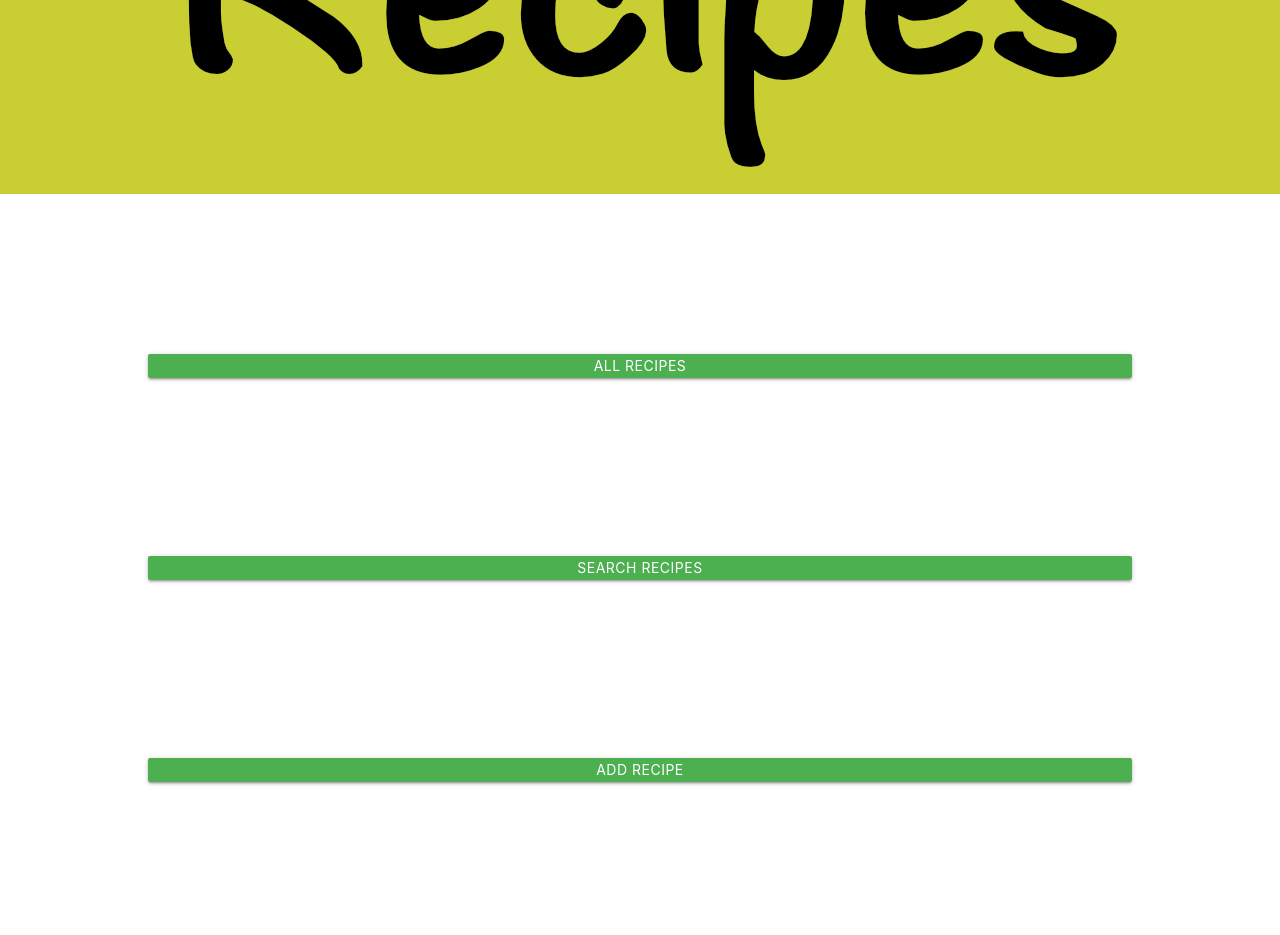
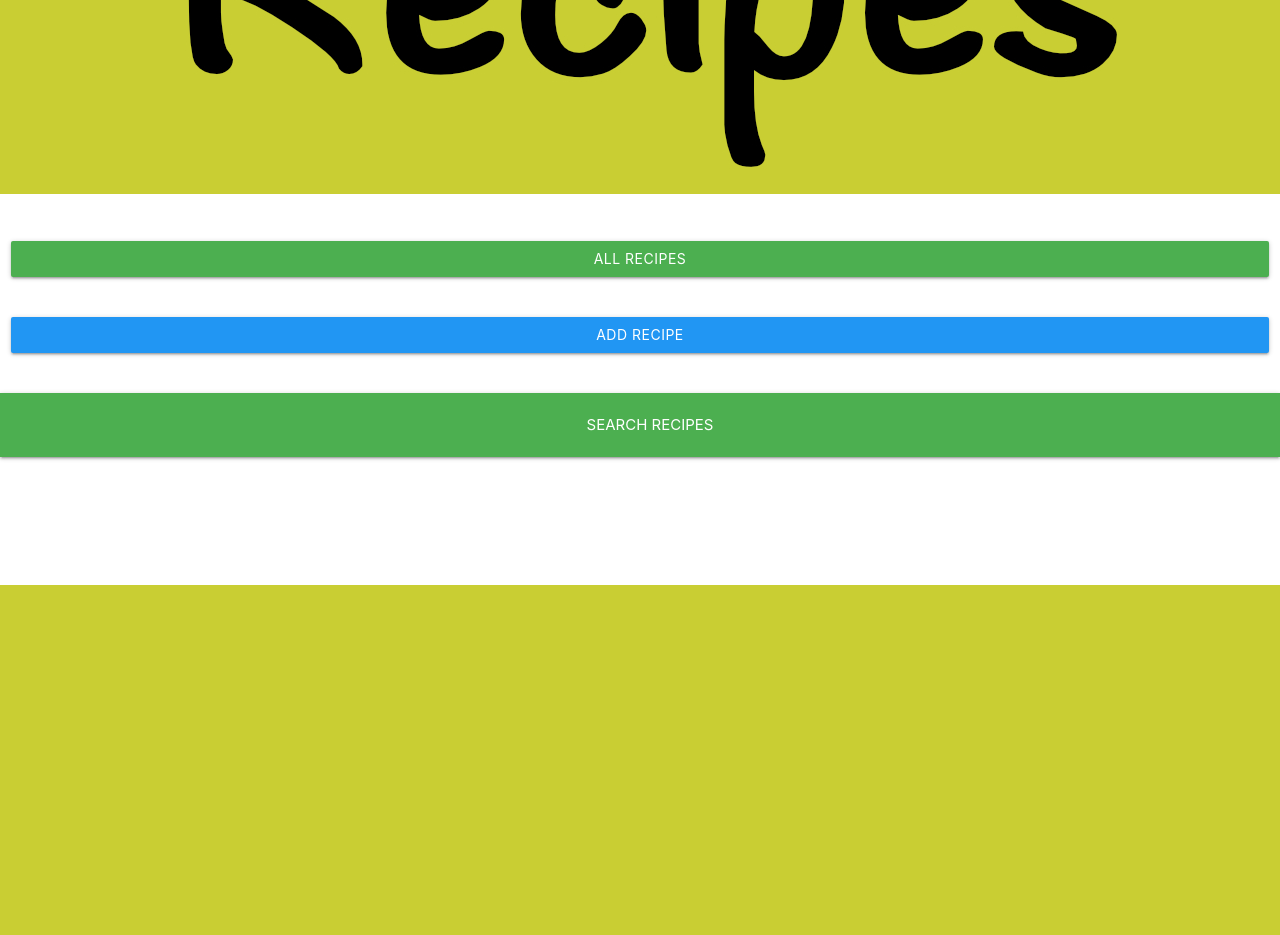
Before and after one commit to jeffoneilldev/dcd-milestone-project-recipes, a Flask app: page / in a window 1280 px wide. Shown: the part 606-1541 px from the top of the page. After the commit the page ends 1191 px from the top, so only its background shows below. Run offline with Flask 2, Linux system fonts and the light colour scheme; data that the repository does not hold is empty; some libraries are stand-ins or nearby versions.

Commit message:
added dropdown menu and pages for searching

```diff
--- a/app.py
+++ b/app.py
@@ -18,7 +18,23 @@ def recipe_home():
 
 @app.route('/find_recipe')
 def find_recipe():
-    return render_template("searchrecipes.html", recipe=mongo.db.recipe.find())
+    return render_template("searchrecipe.html", recipe=mongo.db.recipe.find())
+
+@app.route('/recipe_meateater')
+def recipe_meateater():
+    return render_template("meateater.html", recipe=mongo.db.recipe.find())
+
+@app.route('/recipe_vegetarian')
+def recipe_vegetarian():
+    return render_template("vegetarian.html", recipe=mongo.db.recipe.find())
+
+@app.route('/recipe_cuisine')
+def recipe_cuisine():
+    return render_template("cuisine.html", recipe=mongo.db.recipe.find())
+
+@app.route('/recipe_author')
+def recipe_author():
+    return render_template("author.html", recipe=mongo.db.recipe.find())
 
 
 @app.route('/get_recipe')
--- a/static/css/style.css
+++ b/static/css/style.css
@@ -4,9 +4,27 @@
     width: 100%;
 }
 
+.homemenu {
+    align-content: center;
+}
+
 .navigation_buttons {
-    margin: 10%;
+    width: 300px;
+    line-height: 100px;
+    margin: 20px 20px;
+}
+
+.nav-wrapper {
+ /*   margin-left: 20px;
+    margin-right: 20px; */
+}
+
+.dropdown-trigger {
     padding: 20px;
+}
+
+.dropdown-content {
+    width: 200px;
 }
 
 .btn_small {
--- a/templates/base.html
+++ b/templates/base.html
@@ -25,6 +25,7 @@
         $(document).ready(function() {
             $('.collapsible').collapsible();
             $('select').formSelect();
+            $(".dropdown-trigger").dropdown();
         });
     </script>
 </body>
--- a/templates/home.html
+++ b/templates/home.html
@@ -1,27 +1,39 @@
 {% extends 'base.html' %} {% block content %}
 
-<div class="container">
-    <div class="navigation_buttons row col s12">
+<div class=" row">
+    <div class="navigation_buttons col s12">
                 <div class="all_recipes">
                     <!--this brings the user to the recipes page-->
-                <a href="{{url_for('get_recipe', recipe_id=recipe._id)}}" class="waves-effect waves-light btn btn_small green col s12">All Recipes</a>
+                <a href="{{url_for('get_recipe', recipe_id=recipe._id)}}" class="waves-effect waves-light btn green col s12">All Recipes</a>
             </div>
         </div>
 
-                <div class="navigation_buttons row col s12">
-                   <div class="search_recipes">
-                            <!--this allows the user to search recipes according to either vegetarian or meat eaters-->
-                      <a href="{{url_for('find_recipe', recipe_id=recipe._id)}}" class="waves-effect waves-light btn btn_small green col s12">Search Recipes</a>
-                    </div>
-                </div>
-
-        <div class="navigation_buttons row col s12">
+        <div class="navigation_buttons col s12">
             <div class="add_your_own_recipe">
                     <!--this brings the user to the addrecipe page-->
-                <a href="{{url_for('add_recipe', recipe_id=recipe._id)}}" class="waves-effect waves-light btn btn_small green col s12">Add Recipe</a>
+                <a href="{{url_for('add_recipe', recipe_id=recipe._id)}}" class="waves-effect waves-light btn blue col s12">Add Recipe</a>
             </div>
         </div>
 </div>
 
+                <!--this allows the user to search recipes via four search options-->
+                    <div class = "row dropdownmenu col s12">
+                            <!-- Dropdown Structure -->
+                            <ul id="dropdown1" class="dropdown-content">
+                                <li><a href="{{url_for('recipe_vegetarian', recipe_id=recipe._id)}}">Vegetarian</a></li>
+                                <li class="divider"></li>
+                                <li><a href="{{url_for('recipe_meateater', recipe_id=recipe._id)}}">Meat</a></li>
+                                <li class="divider"></li>
+                                <li><a href="{{url_for('recipe_cuisine', recipe_id=recipe._id)}}">Cuisine</a></li>
+                                <li class="divider"></li>
+                                <li><a href="{{url_for('recipe_author', recipe_id=recipe._id)}}">Author</a></li>
+                            </ul>
+                            <nav>
+                                <div class="nav-wrapper center green">
+                                  <a class="dropdown-trigger" href="#" data-target="dropdown1">SEARCH RECIPES<i class="material-icons">search</i></a></li>
+                                </div>
+                            </nav>
+                    </div>
+</div>
 
 {% endblock %}
```
Also changed, not shown: templates/author.html (added, +11 -0 lines), templates/cuisine.html (added, +12 -0 lines), templates/meateater.html (added, +11 -0 lines), templates/searchrecipes.html (deleted, +0 -12 lines), templates/vegetarian.html (added, +11 -0 lines).
